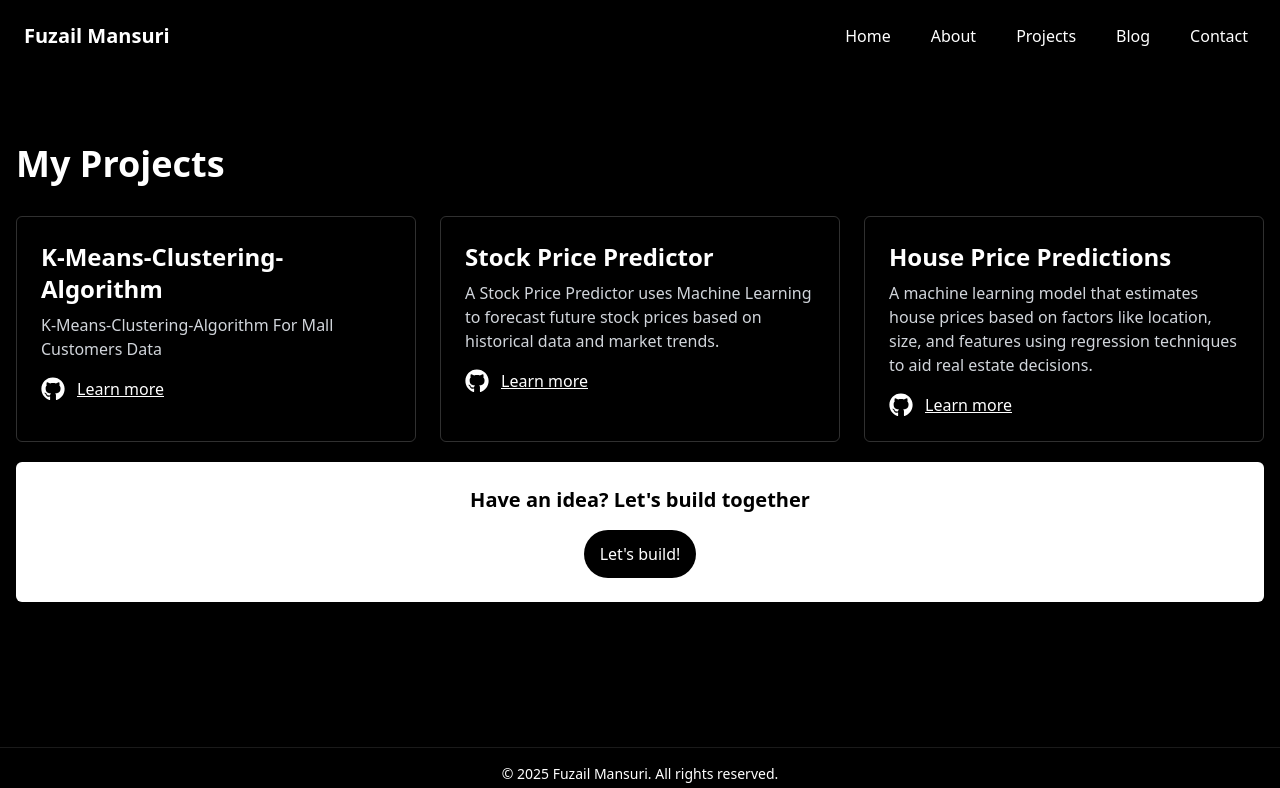
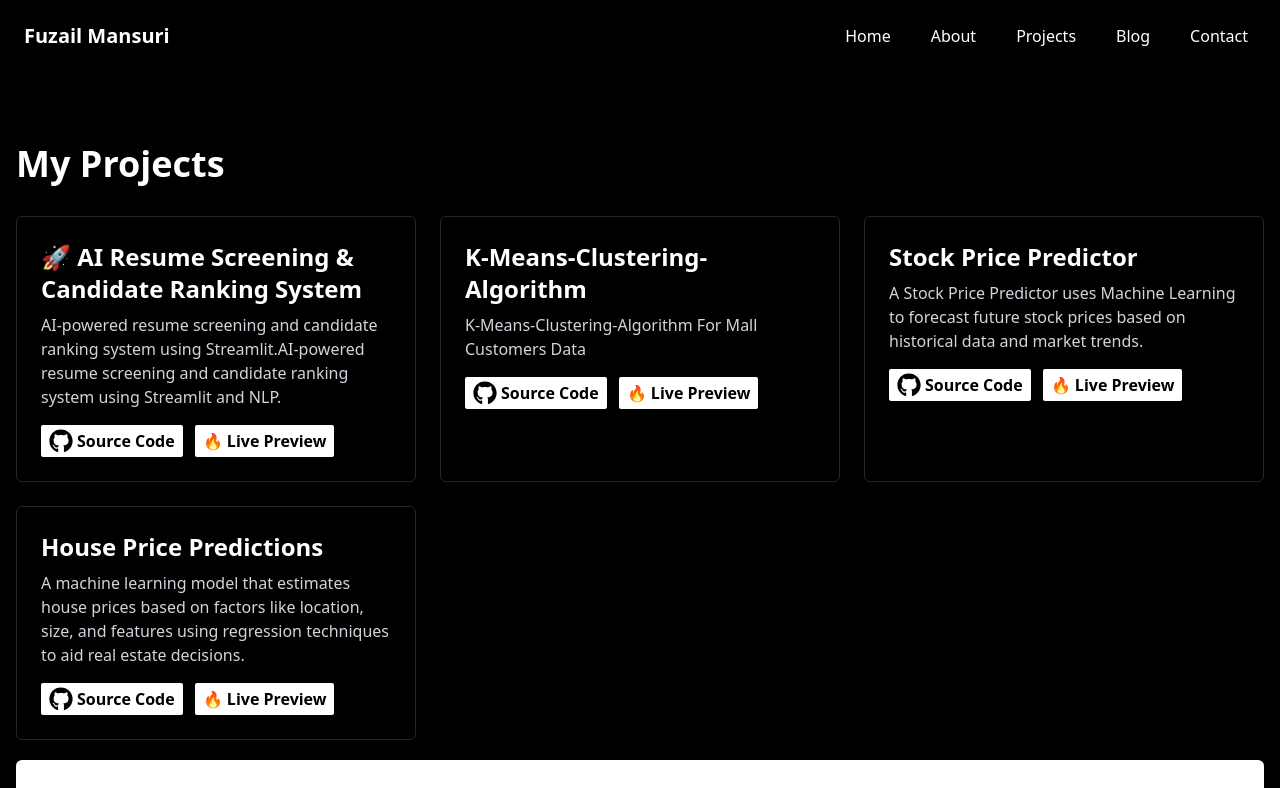
Before and after one commit to fuz3l/portfolio-website01, a Next.js app: page /projects in a window 1280 px wide. Shown: the top 788 px of the page. Built offline with nearby package versions, Linux system fonts and the light colour scheme.

Commit message:
project page customized

```diff
--- a/src/app/components/Footer.jsx
+++ b/src/app/components/Footer.jsx
@@ -2,6 +2,7 @@ const Footer = () => {
     return (
       <footer className="bg-black py-4 mt-8 border-t border-white/10">
         <div className="container mx-auto px-4 text-center text-sm">
+          <p >Built with ❤️ by Fuzail</p>
           <p>&copy; {new Date().getFullYear()} Fuzail Mansuri. All rights reserved.</p>
         </div>
       </footer>
--- a/src/app/page.js
+++ b/src/app/page.js
@@ -1,5 +1,6 @@
 "use client";
 import { FaLocationDot,FaBookOpen, FaGraduationCap  } from "react-icons/fa6";
+import { FaArrowCircleDown } from "react-icons/fa";
 import Link from "next/link";
 import { ArrowRight } from "lucide-react";
 import { useRef } from "react"
@@ -61,7 +62,14 @@ export default function Home() {
       </Link>
 
       </div>
+      <div className="flex mt-6 items-center w-fit gap-2">
+  <p className="text-lg font-medium">Scroll down</p>
+  <FaArrowCircleDown className="text-xl" />
+</div>
+
     </div>
+
+
 
     <div>
       <div className="mt-3 stagger-animate p-2">
--- a/src/app/projects/page.jsx
+++ b/src/app/projects/page.jsx
@@ -5,6 +5,12 @@ import { useRef } from "react"
 import Idea from "../components/Idea"
 
 const projects = [
+  {
+    title: "🚀 AI Resume Screening & Candidate Ranking System",
+    description: "AI-powered resume screening and candidate ranking system using Streamlit.AI-powered resume screening and candidate ranking system using Streamlit and NLP.",
+    link: "https://huggingface.co/spaces/fuzelx/AI-Powered-Resume-Screening-Candidate-Ranking-System",
+    github:"https://github.com/fuz3l/AI-Powered-Resume-Screening-Candidate-Ranking-System"
+  },
   {
     title: "K-Means-Clustering-Algorithm",
     description: "K-Means-Clustering-Algorithm For Mall Customers Data",
@@ -38,11 +44,11 @@ export default function Projects() {
             <p className="text-gray-300 mb-4">{project.description}</p>
             <div className=" flex space-x-3">
 
-<Link href={project.github}><FaGithub className="text-2xl hover:text-gray-400"/></Link>
+<Link className="flex hover:bg-gray-400 bg-white py-1 px-2 rounded-sm text-black font-semibold " href={project.github}><FaGithub className="text-2xl hover:text-gray-400"/><span className="ml-1">Source Code</span></Link>
 
 
-            <Link href={project.github} className="text-white underline elegant-hover">
-              Learn more
+            <Link href={project.link} className="text-black no-underline py-1 px-2 rounded-sm bg-white font-semibold  hover:bg-gray-400">
+            🔥 Live Preview
             </Link>
             </div>
           </div>
```
